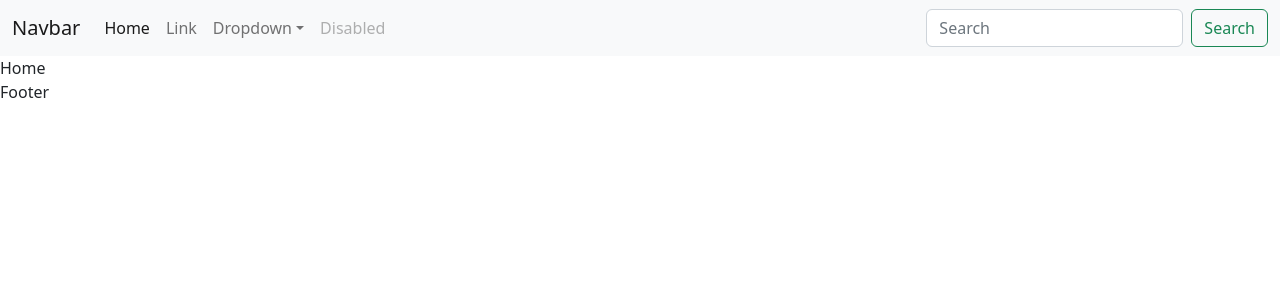
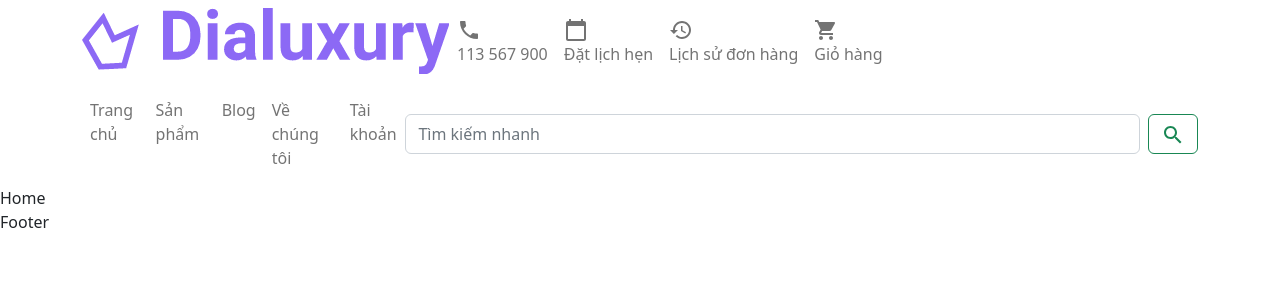
Before and after one commit to lamquocdat/web_trangsuc_se104, a React (Create React App) app: page / in a window 1280 px wide. Shown: the top 300 px of the page. Built offline with nearby package versions, Linux system fonts and the light colour scheme.

Commit message:
component header

```diff
--- a/src/Components/Header/index.jsx
+++ b/src/Components/Header/index.jsx
@@ -1,43 +1,116 @@
-function Header () {
-    return (
-        //test thử bootstrap
-        <nav className="navbar navbar-expand-lg bg-light">
-            <div className="container-fluid">
-                <a className="navbar-brand" href="#">Navbar</a>
-                <button className="navbar-toggler" type="button" data-bs-toggle="collapse" data-bs-target="#navbarSupportedContent" aria-controls="navbarSupportedContent" aria-expanded="false" aria-label="Toggle navigation">
-                <span className="navbar-toggler-icon"></span>
-                </button>
-                <div className="collapse navbar-collapse" id="navbarSupportedContent">
-                <ul className="navbar-nav me-auto mb-2 mb-lg-0">
-                    <li className="nav-item">
-                    <a className="nav-link active" aria-current="page" href="#">Home</a>
-                    </li>
-                    <li className="nav-item">
-                    <a className="nav-link" href="#">Link</a>
-                    </li>
-                    <li className="nav-item dropdown">
-                    <a className="nav-link dropdown-toggle" href="#" role="button" data-bs-toggle="dropdown" aria-expanded="false">
-                        Dropdown
-                    </a>
-                    <ul className="dropdown-menu">
-                        <li><a className="dropdown-item" href="#">Action</a></li>
-                        <li><a className="dropdown-item" href="#">Another action</a></li>
-                        <li><hr className="dropdown-divider"/></li>
-                        <li><a className="dropdown-item" href="#">Something else here</a></li>
-                    </ul>
-                    </li>
-                    <li className="nav-item">
-                    <a className="nav-link disabled">Disabled</a>
-                    </li>
-                </ul>
+import Container from 'react-bootstrap/Container';
+import Nav from 'react-bootstrap/Nav';
+import Navbar from 'react-bootstrap/Navbar';
+import './Header.module.css'
+import { NavLink } from 'react-bootstrap';
+//material icons
+import PhoneIcon from '@mui/icons-material/Phone';
+import CalendarTodayIcon from '@mui/icons-material/CalendarToday';
+import HistoryIcon from '@mui/icons-material/History';
+import ShoppingCartIcon from '@mui/icons-material/ShoppingCart';
+import SearchIcon from '@mui/icons-material/Search';
+
+function Header() {
+    const menuTop = [
+      {
+        path:'/phone',
+        name: "113 567 900",
+        icon: <PhoneIcon/>
+    },
+
+    {
+        path:'/calendar',
+        name: "Đặt lịch hẹn",
+        icon: <CalendarTodayIcon/>
+    },
+    {
+        path:'/transactions',
+        name: "Lịch sử đơn hàng",
+        icon: <HistoryIcon/>
+    },
+    {
+        path:'/orders',
+        name: "Giỏ hàng",
+        icon: <ShoppingCartIcon/>
+    },
+    ]
+    const menuPages = [
+        {
+            path:'/',
+            name: "Trang chủ"
+        },
+        {
+            path:'/products',
+            name: "Sản phẩm"
+        },
+        {
+            path:'/blog',
+            name: "Blog"
+        },
+        {
+            path:'/about',
+            name: "Về chúng tôi"
+        },
+        {
+            path:'/account',
+            name: "Tài khoản"
+        },
+    ]
+  return (
+    <>
+    <Navbar className='navbar-header' expand='lg'>
+        <Container>
+        <Navbar.Toggle aria-controls="basic-navbar-nav" />
+        <Navbar.Collapse id="basic-navbar-nav">
+        <div className="item">
+            <img
+              src={require('../../assets/images/logo.png')}
+              alt=""
+              className="logo"
+            />
+          </div>
+          <Nav className="me-auto">
+          {
+                menuTop.map((item)=>(
+                    <NavLink to={item.path} key={item.name}>
+                      <div className='items'>
+                      <div className='icon'>{item.icon}</div>
+                        <div className='item'>{item.name}</div>
+                        </div>
+                    </NavLink>
+                ))
+            }
+          </Nav>
+          </Navbar.Collapse>
+        </Container>
+      </Navbar>
+
+
+    <Navbar className='navbar-main' expand='lg'>
+      <Container>
+
+        <Navbar.Toggle aria-controls="basic-navbar-nav" />
+        <Navbar.Collapse id="basic-navbar-nav">
+          <Nav className="ms-auto">
+            {
+                menuPages.map((item)=>(
+                    <NavLink to={item.path} key={item.name}>
+                        <div className='list_item'>{item.name}</div>
+                    </NavLink>
+                ))
+            }
+          </Nav>
+          <Nav className='ma-auto'>
                 <form className="d-flex" role="search">
-                    <input className="form-control me-2" type="search" placeholder="Search" aria-label="Search"/>
-                    <button className="btn btn-outline-success" type="submit">Search</button>
+                    <input className="form-control me-2" type="search" placeholder="Tìm kiếm nhanh" aria-label="Search" size="100"/>
+                    <button className="btn btn-outline-success" type="submit"><SearchIcon/></button>
                 </form>
-                </div>
-            </div>
-        </nav>
-    );
+          </Nav>
+        </Navbar.Collapse>
+      </Container>
+    </Navbar>
+    </>
+  );
 }
 
 export default Header;
```
Also changed, not shown: src/assets/images/logo.png (added), 1 other file (tests, documents, lock files or other folders).
